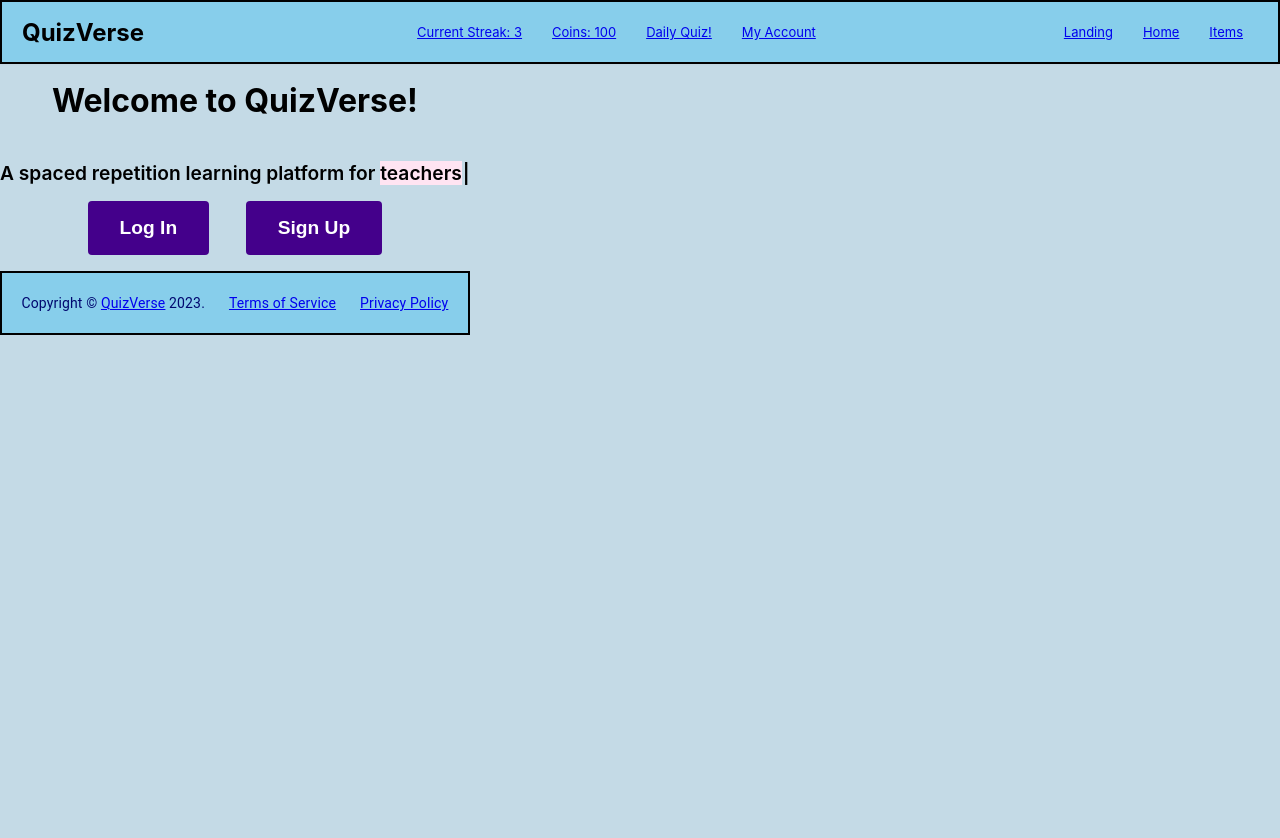
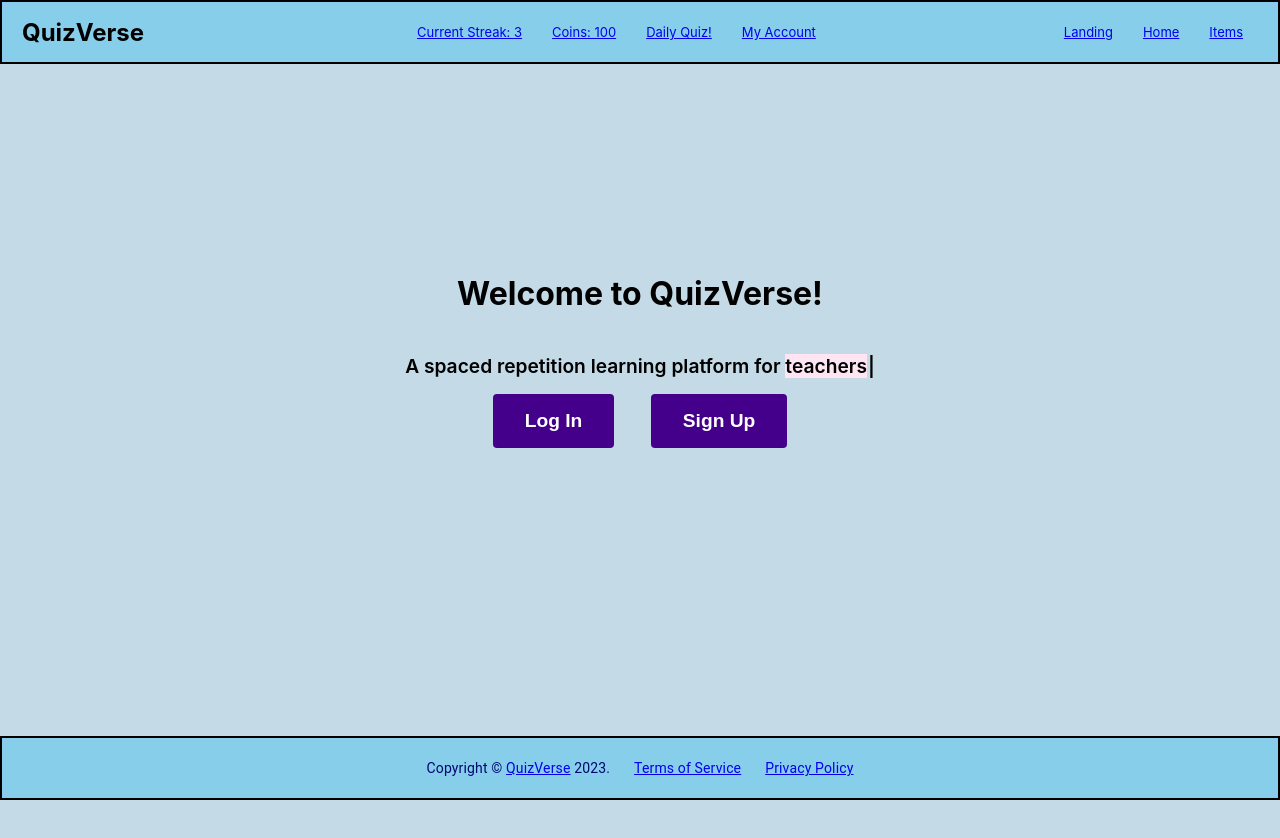
Before and after one commit to agiledev-students-spring2023/final-project-quizverse, a React (Create React App) app in the folder front-end/: page / in a window 1280 px wide. Shown: the top 838 px of the page. After the commit the page ends 800 px from the top, so only its background shows below. Built offline with nearby package versions, Linux system fonts and the light colour scheme.

Commit message:
landing page layout optimized to display footer at bottom

```diff
--- a/front-end/src/components/Footer/Footer.css
+++ b/front-end/src/components/Footer/Footer.css
@@ -6,6 +6,7 @@
   justify-content: center;
   align-items: center;
   height: 60px;
+  margin-top: 20px;
 }
 
 .item {
--- a/front-end/src/components/Header/Header.css
+++ b/front-end/src/components/Header/Header.css
@@ -2,6 +2,13 @@
 .nav-links {
   margin: 0 auto;
   text-align: center;
+}
+
+/* bring header container to the front of the stack*/
+.header-container {
+  z-index: 999;
+  position: absolute;
+  top: 0;
 }
 
 .nav-item {
--- a/front-end/src/components/Header/Header.js
+++ b/front-end/src/components/Header/Header.js
@@ -7,7 +7,7 @@ import { Link } from 'react-router-dom';
  */
 const Header = (props) => {
   return (
-    <header className=".Header-header">
+    <div className="header-container">
       <nav className="Header-navbar">
         <h1>QuizVerse</h1>
         <ul className="nav-links">
@@ -37,7 +37,7 @@ const Header = (props) => {
           <Link to="/items">Items</Link>
         </li>
       </nav>
-    </header>
+    </div>
   );
 };
 
--- a/front-end/src/components/Landing/Landing.module.css
+++ b/front-end/src/components/Landing/Landing.module.css
@@ -1,5 +1,7 @@
 .LandingContainer {
   text-align: center;
+  margin: auto;
+  height: 100%;
 }
 
 .LandingStaticSentence {
--- a/front-end/src/components/Layout/Layout.css
+++ b/front-end/src/components/Layout/Layout.css
@@ -4,5 +4,7 @@
   overflow: auto;
   display: flex;
   flex-direction: column;
+  justify-content: center;
   min-height: 100%;
+  min-width: 100%;
 }
```
